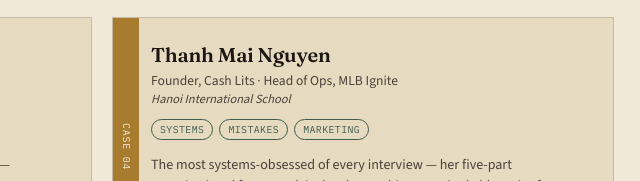
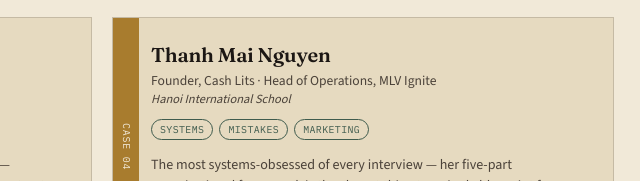
Before and after one commit to thaico91/vylo-resourcehub, a plain HTML site: page index.html in a window 1280 px wide. Shown: the part 1079-1260 px from the top of the page, 538-1178 px from the left. Drawn offline with nearby package versions, Linux system fonts and the light colour scheme.

Commit message:
Update index.html

```diff
--- a/index.html
+++ b/index.html
@@ -527,7 +527,7 @@
   },
   {
     name: "Thanh Mai Nguyen",
-    role: "Founder, Cash Lits · Head of Ops, MLB Ignite",
+    role: "Founder, Cash Lits · Head of Operations, MLV Ignite",
     school: "Hanoi International School",
     tags: ["Systems", "Mistakes", "Marketing"],
     blurb: "The most systems-obsessed of every interview — her five-part organizational framework is the closest thing to a single blueprint for running a student club well.",
```
